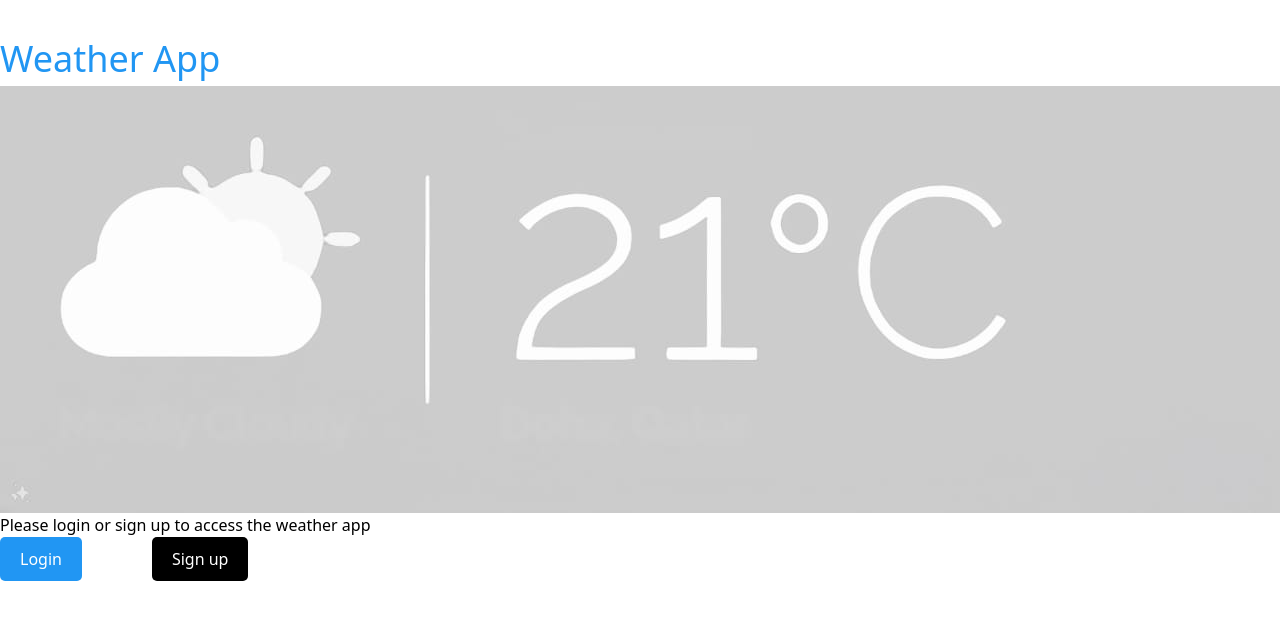
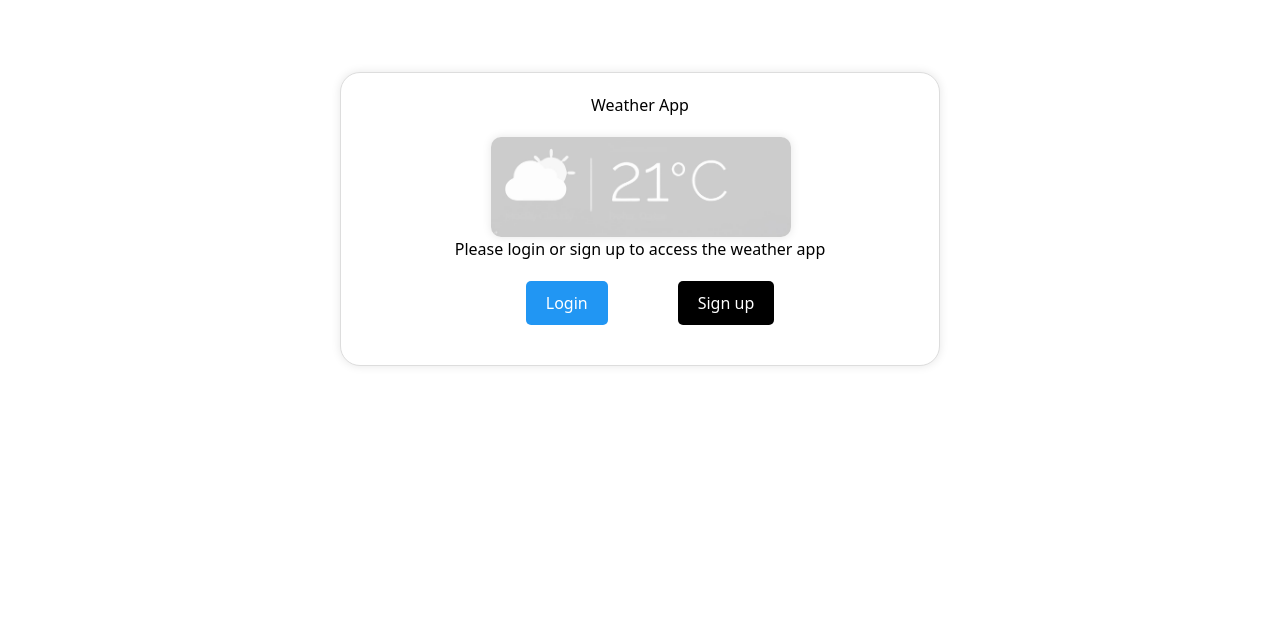
Before and after one commit to abdelrhmanadel200/weather-app, a React (Create React App) app: page / in a window 1280 px wide. Shown: the top 620 px of the page. Built offline with nearby package versions, Linux system fonts and the light colour scheme; no server answers.

Commit message:
Update hom.js

```diff
--- a/src/components/homeee/hom.js
+++ b/src/components/homeee/hom.js
@@ -1,15 +1,15 @@
 import React from 'react';
 import { Link } from 'react-router-dom';
 import img from './bck.jpg';
-
+import './LoginSignUp.css'
 export default function LoginSignUp ()  {
   return (
     <div className='container' >
 
-      <h1 style={{ fontSize: 36, color: '#2196f3', width: 300 }}>
+      <h1 >
         Weather App
       </h1>
-      <img className='bck' src={img} />
+      <img className='bck' src={img}/>
       <p>Please login or sign up to access the weather app</p>
       <button className='login' style={{ marginRight: 70, backgroundColor: '#2196f3', color: 'white', padding: '10px 20px', border: 'none', borderRadius: '5px' }}><Link to={"login"}>Login</Link></button>
       <button className='signup' style={{ backgroundColor: '#000000', color: 'white', padding: '10px 20px', border: 'none', borderRadius: '5px' }}><Link to={"Register"}>Sign up</Link></button>
```
